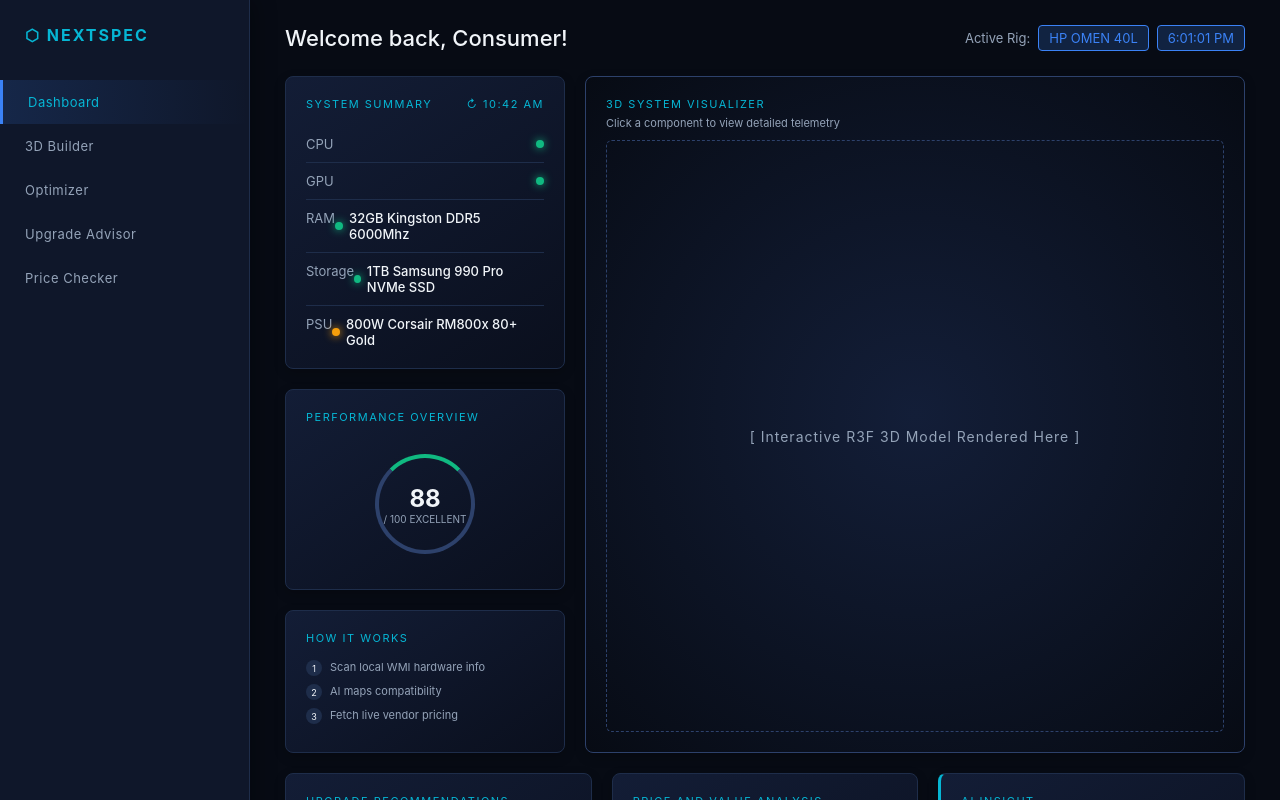
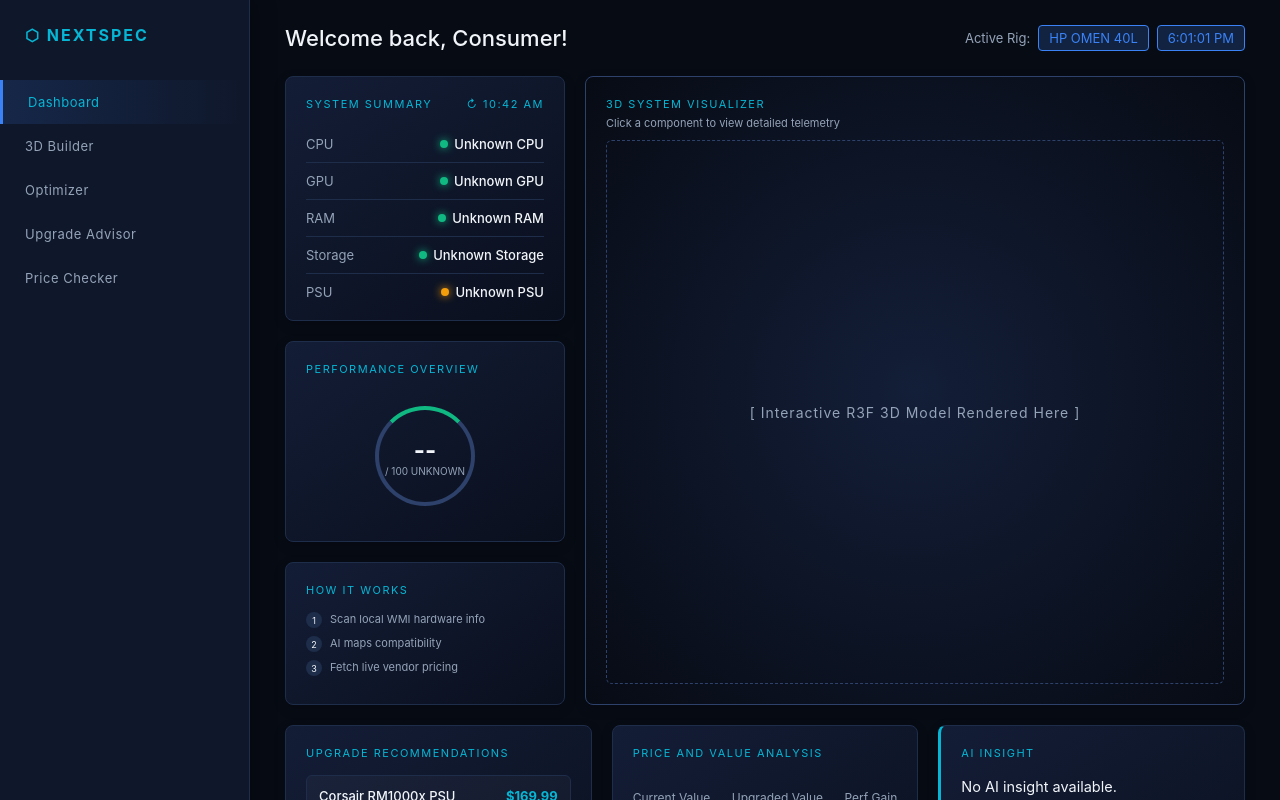
Before and after one commit to duquettels/nextspec, a React (Vite) app in the folder frontend/: page / in a window 1280 px wide. Shown: the top 800 px of the page. Built offline with nearby package versions, Linux system fonts and the light colour scheme; no server answers.

Commit message:
fixed merged errors and edit dashboard

```diff
--- a/frontend/src/App.jsx
+++ b/frontend/src/App.jsx
@@ -1,6 +1,4 @@
 import {useState, useEffect} from "react";
-
-
 import Sidebar from "./components/Sidebar";
 import RealTimeClock from "./components/RealTimeClock";
 import Dashboard from "./Renders/Dashboard";
@@ -48,7 +46,7 @@ if (loading) {
           <h1>Welcome back, Consumer!</h1>
           <RealTimeClock />
         </div>
-        <Dashboard />
+        <Dashboard scannedData={hardware} />
       </div>
   </div>
   );
--- a/frontend/src/Renders/Dashboard.jsx
+++ b/frontend/src/Renders/Dashboard.jsx
@@ -1,22 +1,4 @@
-import { useEffect, useState } from "react";
-import {fetchScannedData} from '../api/api.js';
-
-
-export default function Dashboard() {
-    const [scannedData, setScannedData] = useState(null);
-
-    useEffect(() => {
-    async function loadScannedData() {
-        try {
-            const data = await fetchScannedData();
-            setScannedData(data.data);
-        } catch (error) {
-            console.error("Error fetching scanned data:", error);
-        }
-    }
-
-    loadScannedData();
-}, []);
+export default function Dashboard({ scannedData }) {
 
     return (
         <div className="dashboard-wrapper">
@@ -32,7 +14,7 @@ export default function Dashboard() {
                   <span className="sys-label">CPU</span>
                   <span className="sys-val">
                     <span className="dot good" />
-                    {scannedData?.cpu}
+                    {scannedData?.cpu?.name || scannedData?.cpu || "Unknown CPU"}
                   </span>
                 </div>
 
@@ -40,7 +22,7 @@ export default function Dashboard() {
                   <span className="sys-label">GPU</span>
                   <span className="sys-val">
                     <span className="dot good" />
-                    {scannedData?.gpu}
+                    {scannedData?.gpu?.name || scannedData?.gpu || "Unknown GPU"}
                   </span>
                 </div>
 
@@ -48,7 +30,7 @@ export default function Dashboard() {
                   <span className="sys-label">RAM</span>
                   <span className="sys-val">
                     <span className="dot good" />
-                    32GB Kingston DDR5 6000Mhz
+                    {scannedData?.ram_gb ? `${scannedData.ram_gb} GB` : "Unknown RAM"}
                   </span>
                 </div>
 
@@ -56,7 +38,7 @@ export default function Dashboard() {
                   <span className="sys-label">Storage</span>
                   <span className="sys-val">
                     <span className="dot good" />
-                    1TB Samsung 990 Pro NVMe SSD
+                    {scannedData?.storage_gb ? `${scannedData.storage_gb} GB` : "Unknown Storage"}
                   </span>
                 </div>
 
@@ -64,7 +46,7 @@ export default function Dashboard() {
                   <span className="sys-label">PSU</span>
                   <span className="sys-val">
                     <span className="dot warn" />
-                    800W Corsair RM800x 80+ Gold
+                    {scannedData?.psu || "Unknown PSU"}
                   </span>
                 </div>
               </div>
@@ -72,8 +54,8 @@ export default function Dashboard() {
               <div className="panel">
                 <div className="panel-title">Performance Overview</div>
                 <div className="perf-circle">
-                  <span>88</span>
-                  <small>/ 100 EXCELLENT</small>
+                  <span>{scannedData?.analysis?.overall_score || "--"}</span>
+                  <small>/ 100 {scannedData?.analysis?.system_status?.toUpperCase() || "UNKNOWN"}</small>
                 </div>
               </div>
 
@@ -138,8 +120,7 @@ export default function Dashboard() {
             <div className="panel ai-panel">
               <div className="panel-title">AI Insight</div>
               <div className="ai-text">
-                Your i7 and RTX 4070 provide exceptional 1440p framerates. To maximize future upgrade paths
-                for next-gen GPUs, replacing your 800W PSU is the most strategic priority.
+                {scannedData?.analysis?.insight_text || "No AI insight available."}
               </div>
               <div className="sources">
                 <div className="source-tag">Amazon</div>
```
